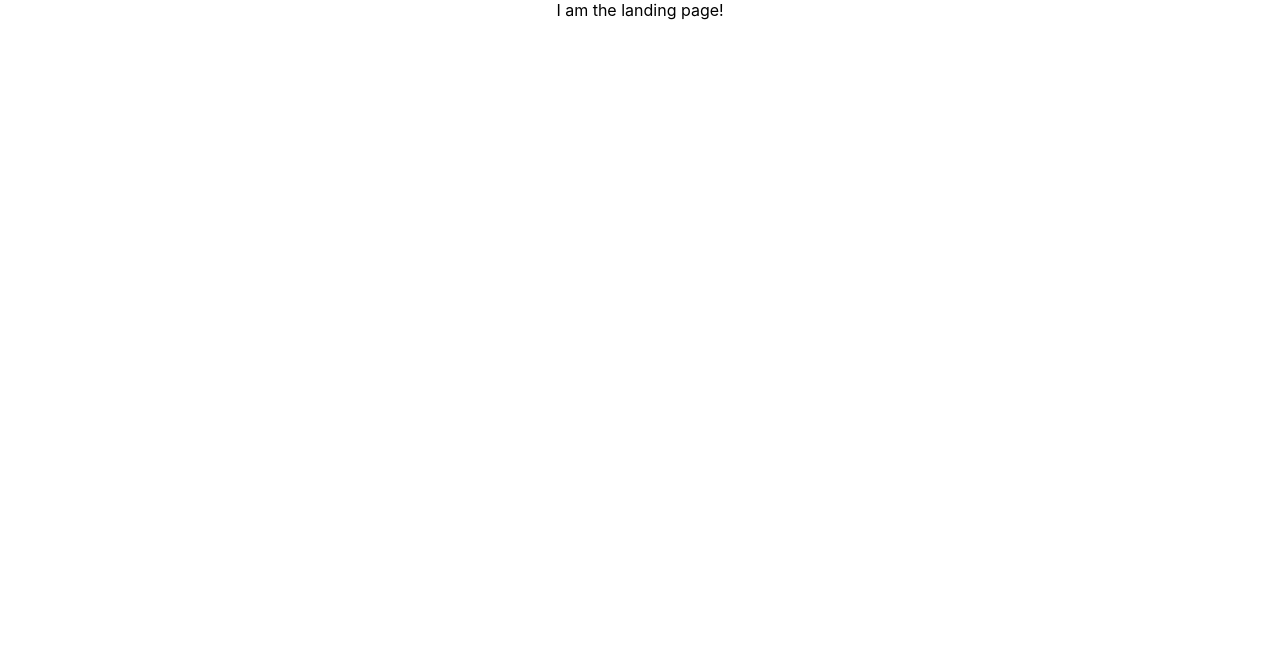
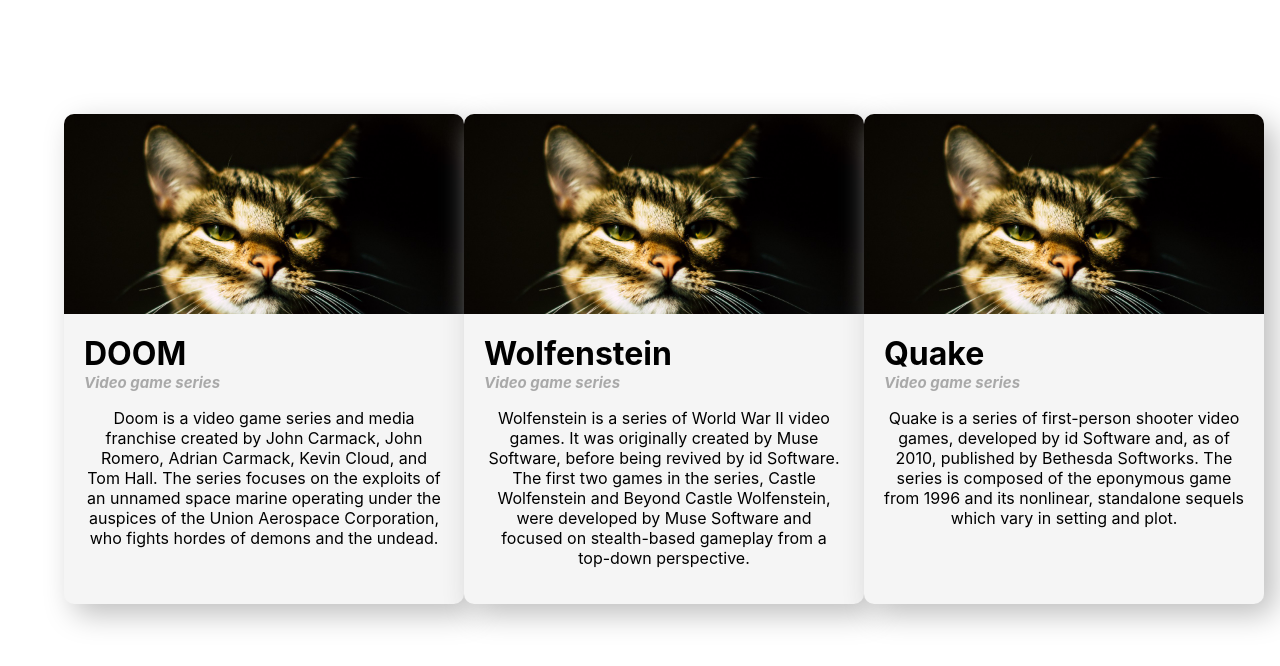
Before and after one commit to green-fox-academy/giggle-foxticket-opal-fullstack, a React (Create React App) app in the folder frontend/: page / in a window 1280 px wide. Shown: the top 666 px of the page. Built offline with nearby package versions, Linux system fonts and the light colour scheme.

Commit message:
feat: add 3 containers to MainFeatures with dummy data and add styles in sass file

```diff
--- a/frontend/src/components/MainFeatures/MainFeatures.jsx
+++ b/frontend/src/components/MainFeatures/MainFeatures.jsx
@@ -0,0 +1,61 @@
+import React from 'react';
+import './MainFeatures.styles.sass';
+import cat from '../../assets/images/card-cat.jpeg';
+
+const MainFeatures = () => {
+  return (
+    <div className="main-features">
+      <div className="card">
+        <div className="card-image">
+          <img src={cat} alt="" />
+        </div>
+        <div className="card-copy">
+          <h1>DOOM</h1>
+          <h2>Video game series</h2>
+          <p>
+            Doom is a video game series and media franchise created by John
+            Carmack, John Romero, Adrian Carmack, Kevin Cloud, and Tom Hall. The
+            series focuses on the exploits of an unnamed space marine operating
+            under the auspices of the Union Aerospace Corporation, who fights
+            hordes of demons and the undead.
+          </p>
+        </div>
+      </div>
+
+      <div className="card">
+        <div className="card-image">
+          <img src={cat} alt="" />
+        </div>
+        <div className="card-copy">
+          <h1>Wolfenstein</h1>
+          <h2>Video game series</h2>
+          <p>
+            Wolfenstein is a series of World War II video games. It was
+            originally created by Muse Software, before being revived by id
+            Software. The first two games in the series, Castle Wolfenstein and
+            Beyond Castle Wolfenstein, were developed by Muse Software and
+            focused on stealth-based gameplay from a top-down perspective.
+          </p>
+        </div>
+      </div>
+
+      <div className="card">
+        <div className="card-image">
+          <img src={cat} alt="" />
+        </div>
+        <div className="card-copy">
+          <h1>Quake</h1>
+          <h2>Video game series</h2>
+          <p>
+            Quake is a series of first-person shooter video games, developed by
+            id Software and, as of 2010, published by Bethesda Softworks. The
+            series is composed of the eponymous game from 1996 and its
+            nonlinear, standalone sequels which vary in setting and plot.
+          </p>
+        </div>
+      </div>
+    </div>
+  );
+};
+
+export default MainFeatures;
--- /dev/null
+++ b/frontend/src/components/MainFeatures/MainFeatures.styles.sass
@@ -0,0 +1,39 @@
+
+.main-features
+  display: flex
+  justify-content: space-between
+  margin: 5%
+
+
+h1,
+h2
+  margin: 0
+  text-align: left
+
+
+h2
+  font-style: italic
+  font-size: 15px
+  color: darkgray
+
+
+.card
+  background: whitesmoke
+  margin: 50px auto
+  max-width: 400px
+  text-align: center
+  border-radius: 10px
+  box-shadow: 10px 10px 30px #bdbdbd
+
+
+.card-image
+  border-radius: 10px 10px 0 0
+  overflow: hidden
+  max-height: 200px
+  img
+    width: 400px
+
+
+
+.card-copy
+  padding: 20px
--- a/frontend/src/pages/LandingPage.jsx
+++ b/frontend/src/pages/LandingPage.jsx
@@ -1,7 +1,12 @@
 import React from 'react';
+import MainFeatures from '../components/MainFeatures/MainFeatures';
 
 const LandingPage = () => {
-  return <>I am the landing page!</>;
+  return (
+    <>
+      <MainFeatures />
+    </>
+  );
 };
 
 export default LandingPage;
```
Also changed, not shown: frontend/src/components/MainFeatures/MainFeatures.sass (deleted).
